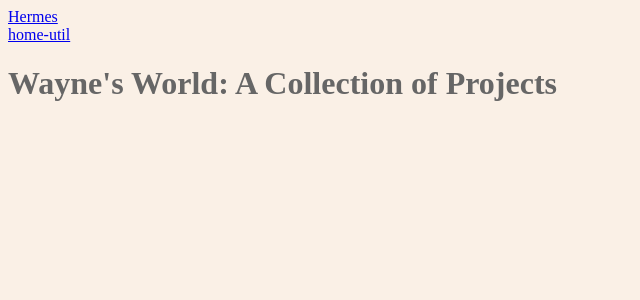
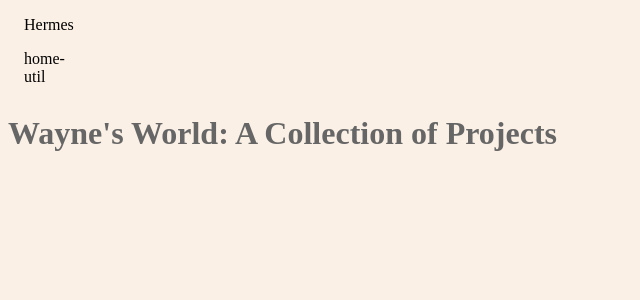
Before and after one commit to whobby/whobby.github.io, a PHP site: page / in a window 1280 px wide. Shown: the top 300 px of the page, without its empty margins (0-640 px from the left). Run offline with PHP 8.4, Linux system fonts and the light colour scheme.

Commit message:
further nav stylng

```diff
--- a/css/index.css
+++ b/css/index.css
@@ -12,5 +12,13 @@ ul {
 }
 li a{
     display: block;
-    width: 5%;
+    color: black;
+    padding: 8px 16px;
+    width: 40px;
+    text-decoration: none;
 }
+
+li a:hover {
+    background-color: black;
+    color: #007707;
+}
```
